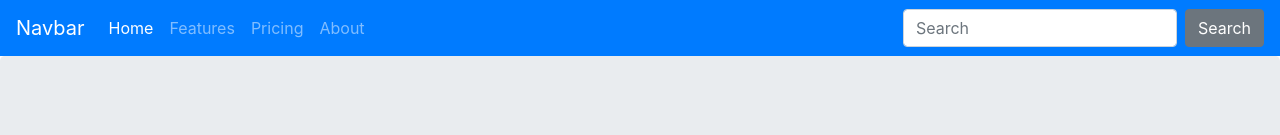
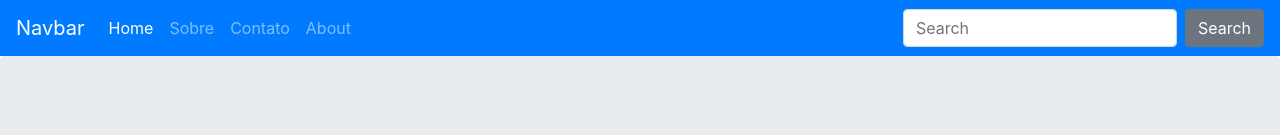
Before and after one commit to jamessonsena/myAppAngular, an Angular app: page /teste/home in a window 1280 px wide. Shown: the top 135 px of the page. Built offline with nearby package versions, Linux system fonts and the light colour scheme.

Commit message:
Adicionando o link nos botões do menu superior.

```diff
--- a/src/app/app.component.html
+++ b/src/app/app.component.html
@@ -1,3 +1,3 @@
 <app-menu></app-menu>
-<app-home></app-home>
+<router-outlet></router-outlet>
 <app-footer></app-footer>
--- a/src/app/navegacao/menu/menu.component.html
+++ b/src/app/navegacao/menu/menu.component.html
@@ -8,13 +8,13 @@
     <div class="collapse navbar-collapse" id="navbarColor01">
       <ul class="navbar-nav mr-auto">
         <li class="nav-item active">
-          <a class="nav-link" href="#">Home <span class="sr-only">(current)</span></a>
+          <a class="nav-link" [routerLink]="['/home']">Home <span class="sr-only">(current)</span></a>
         </li>
         <li class="nav-item">
-          <a class="nav-link" href="#">Features</a>
+          <a class="nav-link" [routerLink]="['/sobre']">Sobre</a>
         </li>
         <li class="nav-item">
-          <a class="nav-link" href="#">Pricing</a>
+          <a class="nav-link" [routerLink]="['/contato']">Contato</a>
         </li>
         <li class="nav-item">
           <a class="nav-link" href="#">About</a>
```
